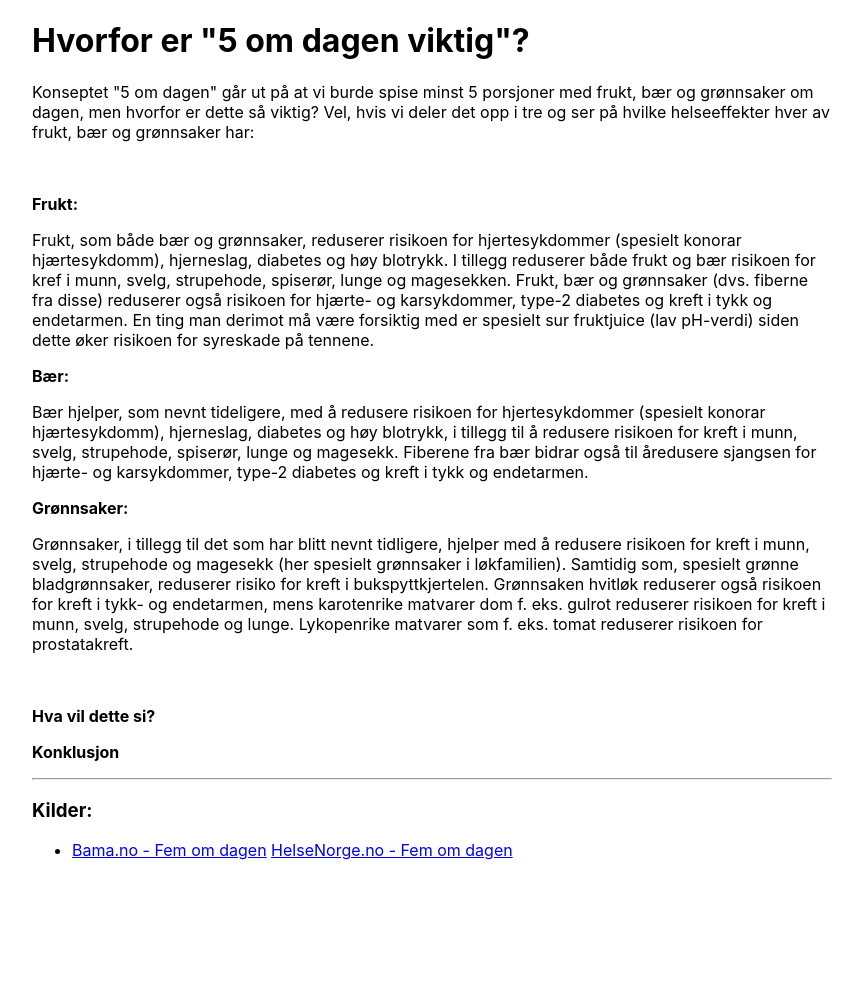
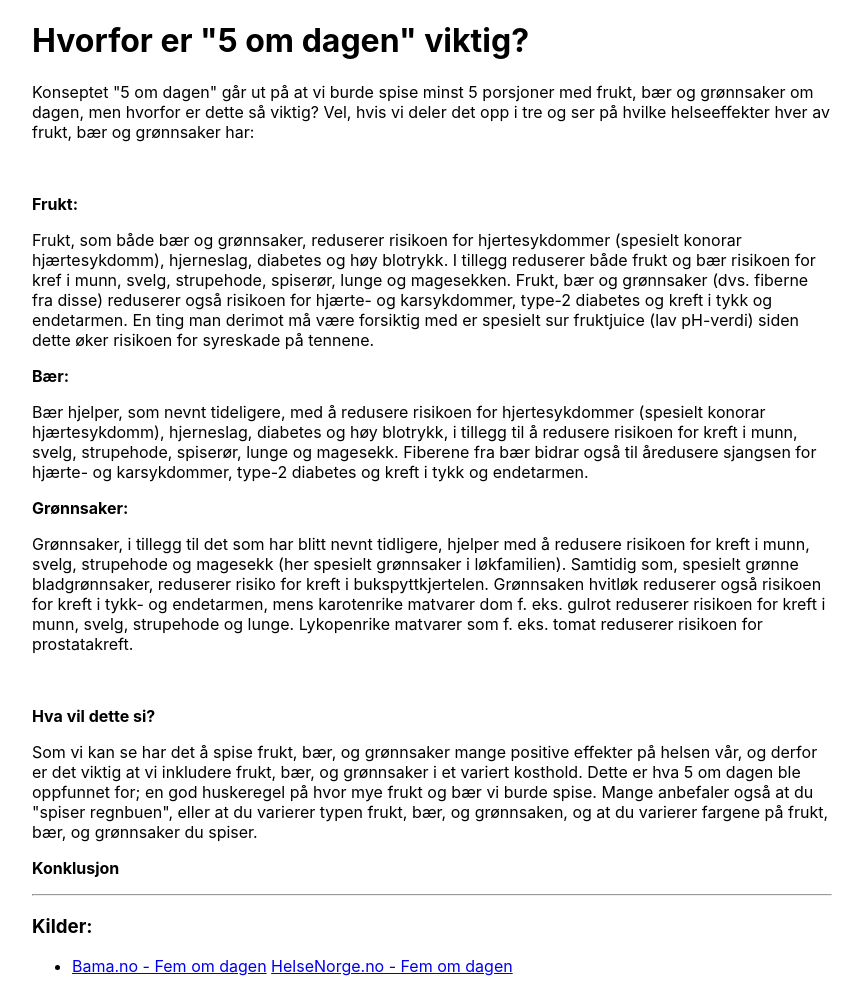
Before and after one commit to CheesyPhoenix/nat.-fag, a plain HTML site: page index.html in a window 1280 px wide. Shown: the whole page, without its empty margins (208-1071 px from the left). Before the commit the page ends 876 px from the top, so only its background shows below. Drawn offline with Linux system fonts and the light colour scheme.

Commit message:
wrote "Hva betyr dette?" paragraph

```diff
--- a/index.html
+++ b/index.html
@@ -9,7 +9,7 @@
 	</head>
 	<body>
 		<div class="content">
-			<h1 class="Title">Hvorfor er "5 om dagen viktig"?</h1>
+			<h1 class="Title">Hvorfor er "5 om dagen" viktig?</h1>
 			<p class="paragraph">
 				Konseptet "5 om dagen" går ut på at vi burde spise minst 5
 				porsjoner med frukt, bær og grønnsaker om dagen, men hvorfor er
@@ -62,13 +62,23 @@
 			<br />
 			<div class="paragraph">
 				<p class="bold">Hva vil dette si?</p>
-				<p></p>
-				<!--Kristian og Casper-->
+				<p>
+					Som vi kan se har det å spise frukt, bær, og grønnsaker
+					mange positive effekter på helsen vår, og derfor er det
+					viktig at vi inkludere frukt, bær, og grønnsaker i et
+					variert kosthold. Dette er hva 5 om dagen ble oppfunnet for;
+					en god huskeregel på hvor mye frukt og bær vi burde spise.
+					Mange anbefaler også at du "spiser regnbuen", eller at du
+					varierer typen frukt, bær, og grønnsaken, og at du varierer
+					fargene på frukt, bær, og grønnsaker du spiser.
+				</p>
+				<!--Done! Feel free to correct stuff - Velkee-->
 			</div>
 			<div class="paragraph">
 				<p class="bold">Konklusjon</p>
 				<p></p>
 				<!--Kristian og Casper-->
+				<!--Would recommend writing this in a TL;DR style, summarizing the points previously made in a shorter, more compressed format - Velkee-->
 			</div>
 			<hr />
 			<h3>Kilder:</h3>
```
